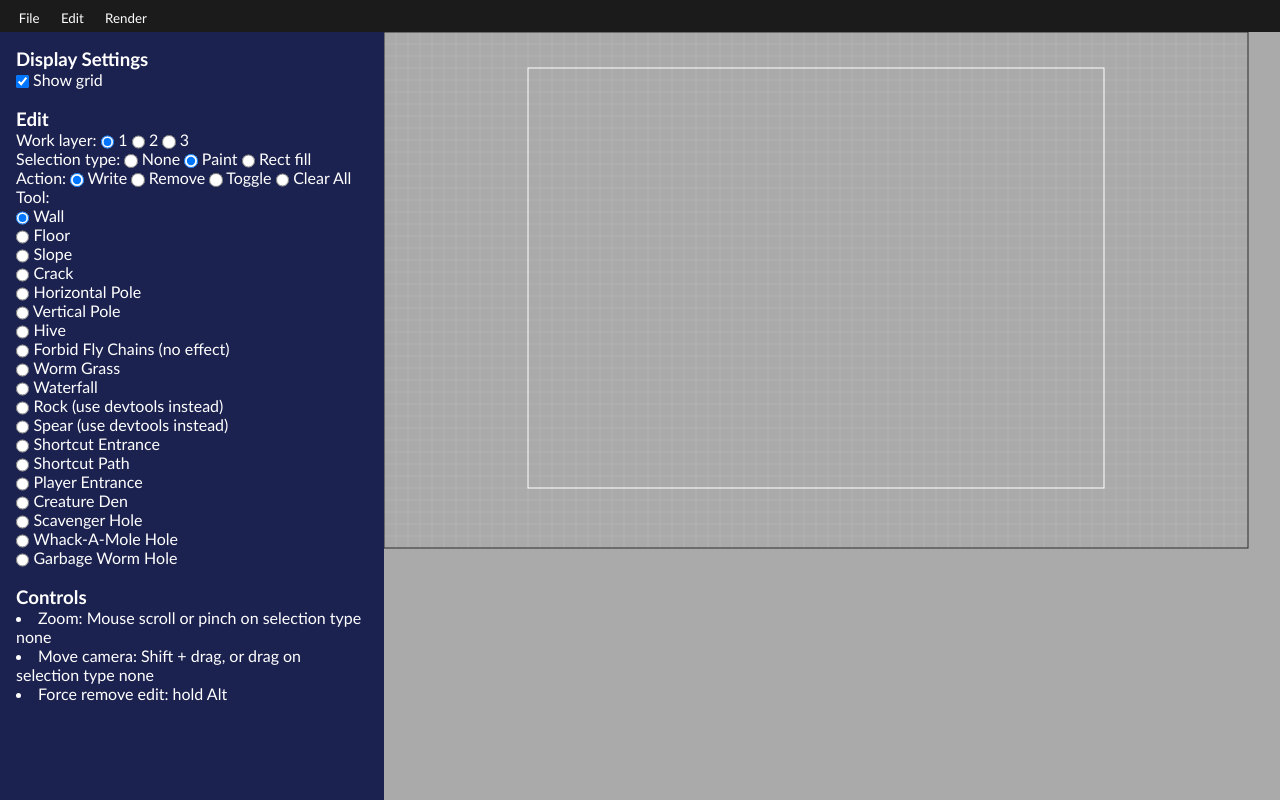
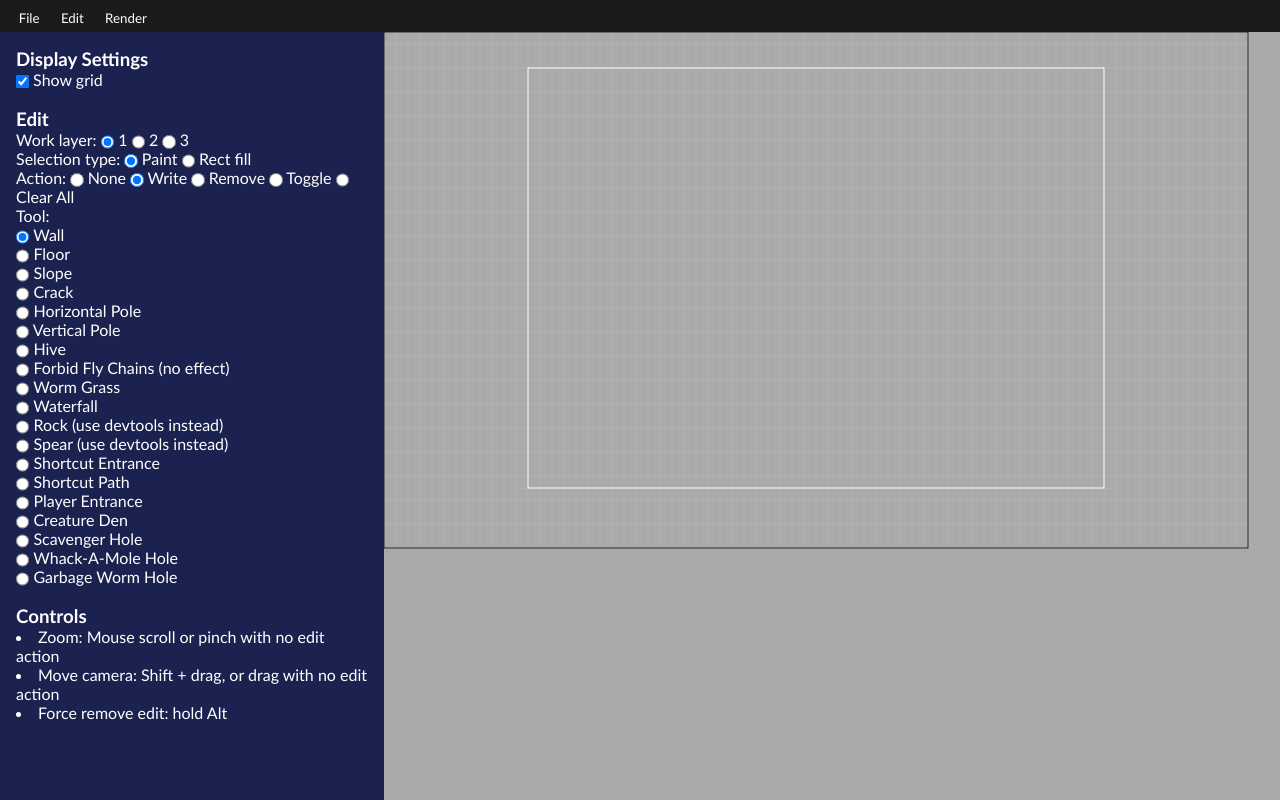
Before and after one commit to i-exist74/level-editor, a plain HTML site: page index.html in a window 1280 px wide. Drawn offline with Linux system fonts and the light colour scheme.

Commit message:
Update index.html

```diff
--- a/index.html
+++ b/index.html
@@ -54,8 +54,6 @@
             <div>
                 Selection type:
                 <span id="selection-type-select">
-                    <input type="radio" id="selectionType-none" name="selectionType" value="none" />
-                    <label for="selectionType-none">None</label>
                     <input type="radio" id="selectionType-paint" name="selectionType" value="paint" checked />
                     <label for="selectionType-paint">Paint</label>
                     <input type="radio" id="selectionType-rect" name="selectionType" value="rect" />
@@ -65,6 +63,8 @@
             <div>
                 Action:
                 <span id="edit-action-select">
+                    <input type="radio" id="editAction-none" name="editAction" value="none" />
+                    <label for="editAction-none">None</label>
                     <input type="radio" id="editAction-write" name="editAction" value="write" checked />
                     <label for="editAction-write">Write</label>
                     <input type="radio" id="editAction-remove" name="editAction" value="remove" />
@@ -161,8 +161,8 @@
 
             <h3>Controls</h3>
             <ul>
-                <li>Zoom: Mouse scroll or pinch on selection type none</li>
-                <li>Move camera: Shift + drag, or drag on selection type none</li>
+                <li>Zoom: Mouse scroll or pinch with no edit action</li>
+                <li>Move camera: Shift + drag, or drag with no edit action</li>
                 <li>Force remove edit: hold Alt</li>
             </ul>
         </section>
```
